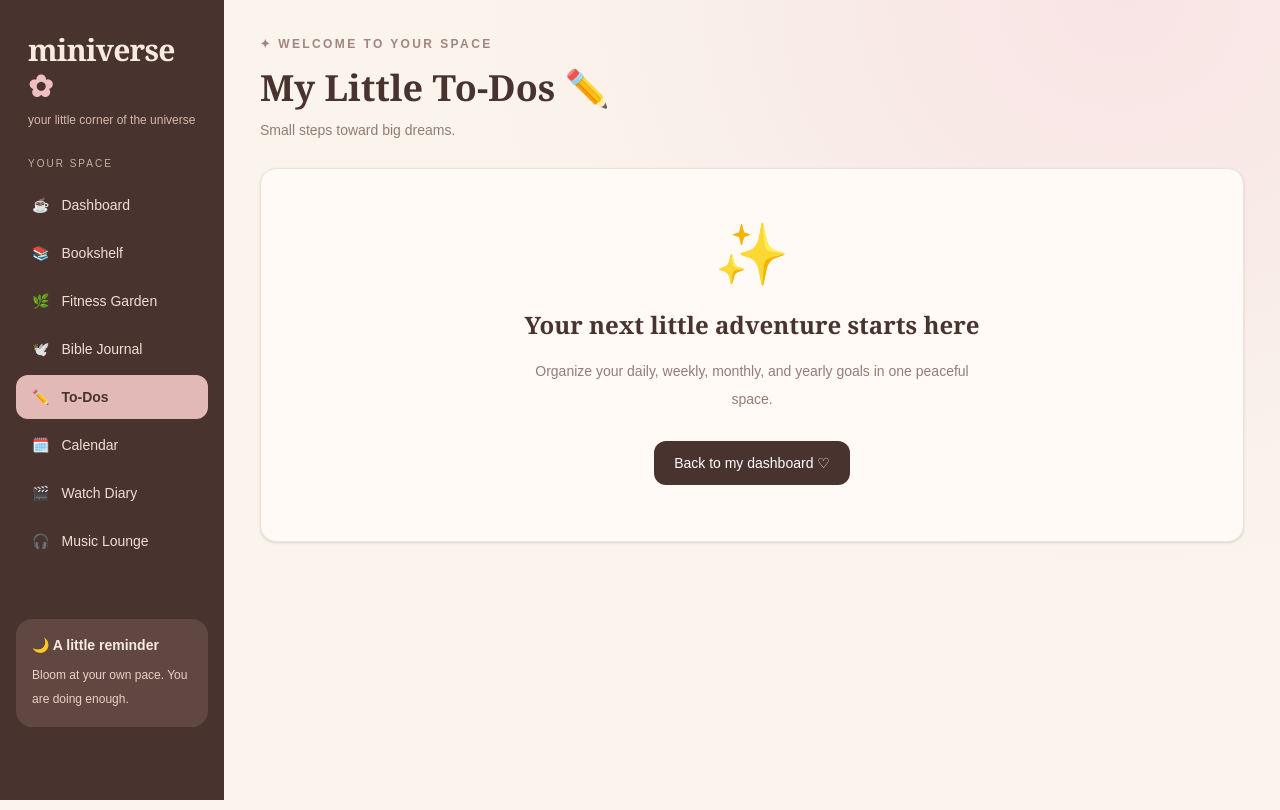
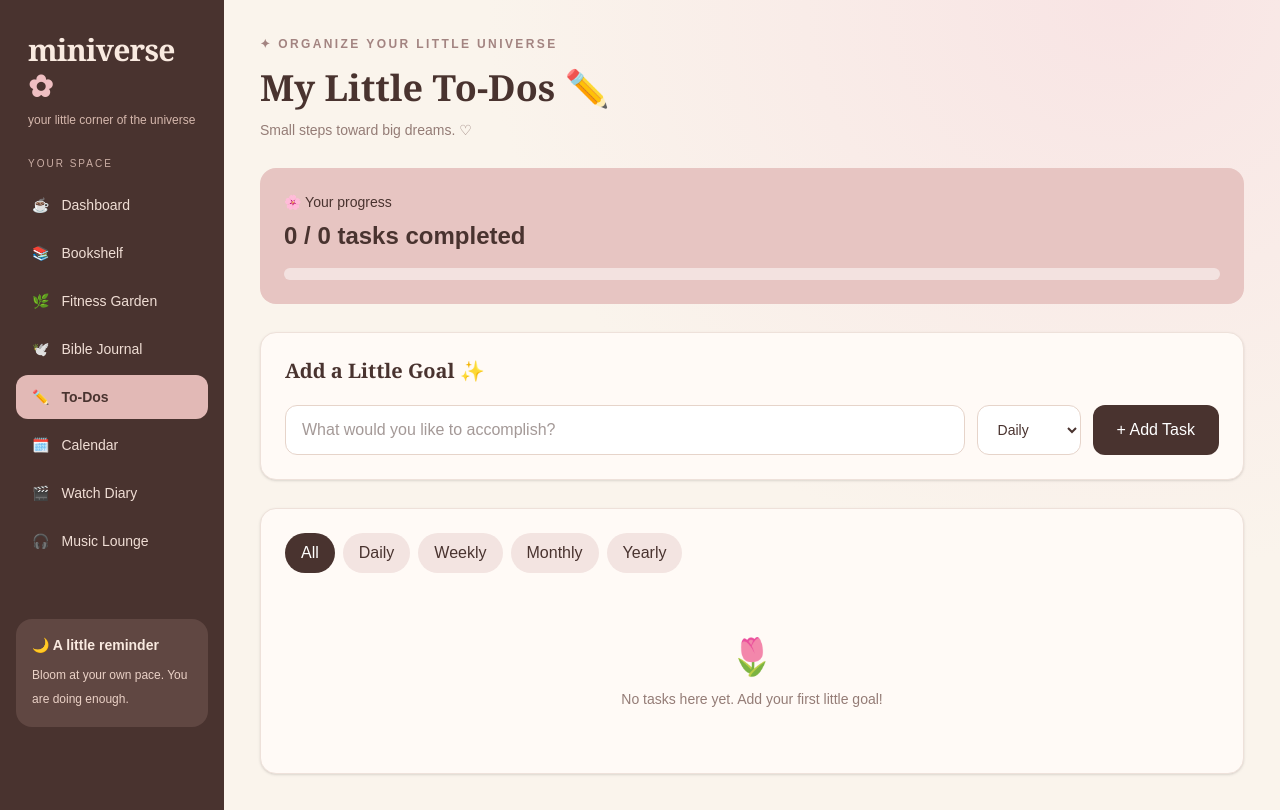
Before and after one commit to brownng2/miniverse, a Next.js app: page /todos in a window 1280 px wide. Built offline with nearby package versions, Linux system fonts and the light colour scheme.

Commit message:
new place

```diff
--- a/src/app/page.tsx
+++ b/src/app/page.tsx
@@ -3,21 +3,19 @@
 import { useEffect, useState } from "react";
 import DashboardCard from "@/components/DashboardCard";
 
-const initialTasks = [
-  "Read a few pages",
-  "Move my body",
-  "Take a mindful break",
-];
+type Task = {
+  id: string;
+  title: string;
+  completed: boolean;
+  category: "Daily" | "Weekly" | "Monthly" | "Yearly";
+};
 
 export default function Home() {
-  const [completed, setCompleted] = useState<boolean[]>([
-    false,
-    false,
-    false,
-  ]);
+  const [tasks, setTasks] = useState<Task[]>([]);
   const [ready, setReady] = useState(false);
   const [today, setToday] = useState("");
 
+  // Load the same tasks used by the To-Dos page
   useEffect(() => {
     setToday(
       new Date().toLocaleDateString("en-US", {
@@ -27,43 +25,71 @@ export default function Home() {
       })
     );
 
+    function loadTasks() {
       try {
-      const saved = localStorage.getItem("miniverse-tasks");
+        const saved = localStorage.getItem("miniverse-todos");
+
         if (saved) {
           const parsed: unknown = JSON.parse(saved);
 
-        if (
-          Array.isArray(parsed) &&
-          parsed.length === initialTasks.length &&
-          parsed.every((item) => typeof item === "boolean")
-        ) {
-          setCompleted(parsed);
+          if (Array.isArray(parsed)) {
+            setTasks(parsed as Task[]);
+          } else {
+            setTasks([]);
           }
+        } else {
+          setTasks([]);
         }
       } catch {
-      // Keep the default tasks if saved data is invalid.
+        setTasks([]);
       }
 
       setReady(true);
+    }
+
+    loadTasks();
+
+    window.addEventListener("focus", loadTasks);
+    window.addEventListener("storage", loadTasks);
+
+    return () => {
+      window.removeEventListener("focus", loadTasks);
+      window.removeEventListener("storage", loadTasks);
+    };
   }, []);
 
-  function toggleTask(index: number) {
-    const updated = completed.map((value, i) =>
-      i === index ? !value : value
+  // Complete or uncomplete a task from the dashboard
+  function toggleTask(id: string) {
+    const updated = tasks.map((task) =>
+      task.id === id
+        ? { ...task, completed: !task.completed }
+        : task
     );
 
-    setCompleted(updated);
+    setTasks(updated);
+
     localStorage.setItem(
-      "miniverse-tasks",
+      "miniverse-todos",
       JSON.stringify(updated)
     );
   }
 
-  const doneCount = completed.filter(Boolean).length;
-  const percentage = (doneCount / initialTasks.length) * 100;
+  // Show only Daily tasks on the homepage
+  const dailyTasks = tasks.filter(
+    (task) => task.category === "Daily"
+  );
+
+  const doneCount = dailyTasks.filter(
+    (task) => task.completed
+  ).length;
+
+  const percentage = dailyTasks.length
+    ? (doneCount / dailyTasks.length) * 100
+    : 0;
 
   return (
     <div className="space-y-7">
+      {/* Top label */}
       <div className="flex flex-wrap items-center justify-between gap-3">
         <p className="text-xs font-semibold tracking-[0.2em] text-[#a38481]">
           ✦ YOUR COZY CORNER
@@ -74,6 +100,7 @@ export default function Home() {
         </span>
       </div>
 
+      {/* Welcome header */}
       <header>
         <h1 className="font-serif text-3xl font-bold md:text-4xl">
           Good morning, sunshine! ☀️
@@ -88,6 +115,7 @@ export default function Home() {
         </p>
       </header>
 
+      {/* Daily reminder banner */}
       <section className="relative overflow-hidden rounded-2xl bg-gradient-to-r from-[#e7c5c2] via-[#f4dfd2] to-[#d9c6b7] p-7 md:p-9">
         <p className="text-xs font-semibold tracking-[0.2em] text-[#865d60]">
           TODAY&apos;S LITTLE REMINDER
@@ -107,6 +135,7 @@ export default function Home() {
         </span>
       </section>
 
+      {/* Progress cards */}
       <section className="grid gap-4 sm:grid-cols-2 xl:grid-cols-3">
         <DashboardCard
           title="Reading Progress"
@@ -116,9 +145,14 @@ export default function Home() {
           <p className="text-xs uppercase tracking-wider text-[#947c76]">
             Your current book
           </p>
+
           <p className="mt-3 text-2xl font-bold">
-            0 <span className="text-sm font-normal">pages</span>
+            0{" "}
+            <span className="text-sm font-normal">
+              pages
+            </span>
           </p>
+
           <div className="mt-4 h-2 rounded-full bg-[#f1e2de]" />
         </DashboardCard>
 
@@ -130,25 +164,36 @@ export default function Home() {
           <p className="text-xs uppercase tracking-wider text-[#947c76]">
             Movement goal
           </p>
+
           <p className="mt-3 text-2xl font-bold">
-            0 <span className="text-sm font-normal">/ 8,000</span>
+            0{" "}
+            <span className="text-sm font-normal">
+              / 8,000
+            </span>
           </p>
+
           <div className="mt-4 h-2 rounded-full bg-[#f1e2de]" />
         </DashboardCard>
 
-        <DashboardCard title="Tasks Completed" emoji="✨">
+        <DashboardCard
+          title="Tasks Completed"
+          emoji="✨"
+          href="/todos"
+        >
           <p className="text-xs uppercase tracking-wider text-[#947c76]">
             Today&apos;s progress
           </p>
 
           <p className="mt-3 text-2xl font-bold">
             {ready ? doneCount : 0}
-            <span className="text-sm font-normal"> / 3</span>
+            <span className="text-sm font-normal">
+              {" "} / {ready ? dailyTasks.length : 0}
+            </span>
           </p>
 
           <div className="mt-4 h-2 overflow-hidden rounded-full bg-[#f1e2de]">
             <div
-              className="h-full rounded-full bg-[#d9a4ab] transition-all"
+              className="h-full rounded-full bg-[#d9a4ab] transition-all duration-300"
               style={{
                 width: `${ready ? percentage : 0}%`,
               }}
@@ -157,39 +202,66 @@ export default function Home() {
         </DashboardCard>
       </section>
 
+      {/* Main dashboard widgets */}
       <section className="grid gap-4 lg:grid-cols-2">
-        <DashboardCard title="Today's Little Goals" emoji="✏️">
+        {/* Real daily tasks */}
+        <DashboardCard
+          title="Today's Little Goals"
+          emoji="✏️"
+        >
           <div className="space-y-4">
-            {initialTasks.map((task, index) => (
+            {!ready ? (
+              <p className="text-sm text-[#947c76]">
+                Loading your goals...
+              </p>
+            ) : dailyTasks.length === 0 ? (
+              <div className="py-5 text-center">
+                <p className="text-3xl">🌷</p>
+
+                <p className="mt-3 text-sm text-[#947c76]">
+                  No daily goals yet!
+                </p>
+
+                <p className="mt-1 text-xs text-[#a38481]">
+                  Visit To-Dos to add your first daily goal.
+                </p>
+              </div>
+            ) : (
+              dailyTasks.map((task) => (
                 <label
-                key={task}
+                  key={task.id}
                   className="flex cursor-pointer items-center gap-3 text-sm"
                 >
                   <input
                     type="checkbox"
-                  checked={ready ? completed[index] : false}
-                  onChange={() => toggleTask(index)}
+                    checked={task.completed}
+                    onChange={() => toggleTask(task.id)}
                     className="h-4 w-4 accent-[#b78591]"
                   />
 
                   <span
                     className={
-                    ready && completed[index]
+                      task.completed
                         ? "text-[#a38e87] line-through"
                         : ""
                     }
                   >
-                  {task}
+                    {task.title}
                   </span>
                 </label>
-            ))}
+              ))
+            )}
           </div>
 
-          <p className="mt-6 text-xs text-[#947c76]">
-            Every little win counts ♡
-          </p>
+          <a
+            href="/todos"
+            className="mt-6 inline-block text-xs font-semibold text-[#9d717e] hover:underline"
+          >
+            Manage all my goals ♡
+          </a>
         </DashboardCard>
 
+        {/* Bible widget */}
         <DashboardCard
           title="A Quiet Moment"
           emoji="🕊️"
@@ -204,6 +276,7 @@ export default function Home() {
           </p>
         </DashboardCard>
 
+        {/* Music widget */}
         <DashboardCard
           title="The Music Lounge"
           emoji="🎧"
@@ -230,7 +303,11 @@ export default function Home() {
           </p>
         </DashboardCard>
 
-        <DashboardCard title="Little Joys" emoji="🎀">
+        {/* Little joys */}
+        <DashboardCard
+          title="Little Joys"
+          emoji="🎀"
+        >
           <div className="space-y-3 text-sm">
             <p>🍓 A slow morning</p>
             <p>🌷 Fresh flowers</p>
--- a/src/app/todos/page.tsx
+++ b/src/app/todos/page.tsx
@@ -1,12 +1,266 @@
-import SectionPage from "@/components/SectionPage";
+"use client";
+
+import { useEffect, useState } from "react";
+
+type Task = {
+  id: string;
+  title: string;
+  completed: boolean;
+  category: "Daily" | "Weekly" | "Monthly" | "Yearly";
+};
+
+const categories = [
+  "Daily",
+  "Weekly",
+  "Monthly",
+  "Yearly",
+] as const;
 
 export default function TodosPage() {
+  const [tasks, setTasks] = useState<Task[]>([]);
+  const [newTask, setNewTask] = useState("");
+  const [category, setCategory] =
+    useState<Task["category"]>("Daily");
+  const [filter, setFilter] = useState("All");
+  const [loaded, setLoaded] = useState(false);
+
+  useEffect(() => {
+    try {
+      const saved = localStorage.getItem("miniverse-todos");
+      if (saved) {
+        const parsed = JSON.parse(saved);
+        if (Array.isArray(parsed)) {
+          setTasks(parsed);
+        }
+      }
+    } catch {
+      // Ignore invalid saved data.
+    }
+    setLoaded(true);
+  }, []);
+
+  useEffect(() => {
+    if (loaded) {
+      localStorage.setItem(
+        "miniverse-todos",
+        JSON.stringify(tasks)
+      );
+    }
+  }, [tasks, loaded]);
+
+  function addTask(e: React.FormEvent<HTMLFormElement>) {
+    e.preventDefault();
+
+    if (!newTask.trim()) return;
+
+    const task: Task = {
+      id: crypto.randomUUID(),
+      title: newTask.trim(),
+      completed: false,
+      category,
+    };
+
+    setTasks((previous) => [...previous, task]);
+    setNewTask("");
+  }
+
+  function toggleTask(id: string) {
+    setTasks((previous) =>
+      previous.map((task) =>
+        task.id === id
+          ? { ...task, completed: !task.completed }
+          : task
+      )
+    );
+  }
+
+  function deleteTask(id: string) {
+    setTasks((previous) =>
+      previous.filter((task) => task.id !== id)
+    );
+  }
+
+  function editTask(id: string) {
+    const task = tasks.find((item) => item.id === id);
+    if (!task) return;
+
+    const updated = window.prompt(
+      "Edit your task:",
+      task.title
+    );
+
+    if (!updated?.trim()) return;
+
+    setTasks((previous) =>
+      previous.map((item) =>
+        item.id === id
+          ? { ...item, title: updated.trim() }
+          : item
+      )
+    );
+  }
+
+  const visibleTasks =
+    filter === "All"
+      ? tasks
+      : tasks.filter((task) => task.category === filter);
+
+  const completedCount = tasks.filter(
+    (task) => task.completed
+  ).length;
+
   return (
-    <SectionPage
-      title="My Little To-Dos ✏️"
-      subtitle="Small steps toward big dreams."
-      emoji="✨"
-      description="Organize your daily, weekly, monthly, and yearly goals in one peaceful space."
-    />
+    <div className="space-y-7">
+      <header>
+        <p className="text-xs font-semibold tracking-[0.2em] text-[#a38481]">
+          ✦ ORGANIZE YOUR LITTLE UNIVERSE
+        </p>
+
+        <h1 className="mt-4 font-serif text-4xl font-bold">
+          My Little To-Dos ✏️
+        </h1>
+
+        <p className="mt-3 text-sm text-[#947c76]">
+          Small steps toward big dreams. ♡
+        </p>
+      </header>
+
+      <div className="rounded-2xl bg-[#e7c5c2] p-6">
+        <p className="text-sm font-medium">
+          🌸 Your progress
+        </p>
+
+        <h2 className="mt-2 text-2xl font-bold">
+          {completedCount} / {tasks.length} tasks completed
+        </h2>
+
+        <div className="mt-4 h-3 overflow-hidden rounded-full bg-white/50">
+          <div
+            className="h-full rounded-full bg-[#9d717e] transition-all"
+            style={{
+              width: `${
+                tasks.length
+                  ? (completedCount / tasks.length) * 100
+                  : 0
+              }%`,
+            }}
+          />
+        </div>
+      </div>
+
+      <form
+        onSubmit={addTask}
+        className="rounded-2xl border border-[#eee1da] bg-[#fffaf6] p-6 shadow-sm"
+      >
+        <h2 className="font-serif text-xl font-bold">
+          Add a Little Goal ✨
+        </h2>
+
+        <div className="mt-5 flex flex-wrap gap-3">
+          <input
+            value={newTask}
+            onChange={(e) => setNewTask(e.target.value)}
+            placeholder="What would you like to accomplish?"
+            className="min-w-0 flex-1 rounded-xl border border-[#e6d4ca] bg-white px-4 py-3 text-sm outline-none focus:border-[#b78591]"
+          />
+
+          <select
+            value={category}
+            onChange={(e) =>
+              setCategory(e.target.value as Task["category"])
+            }
+            className="rounded-xl border border-[#e6d4ca] bg-white px-4 py-3 text-sm"
+          >
+            {categories.map((item) => (
+              <option key={item}>{item}</option>
+            ))}
+          </select>
+
+          <button
+            type="submit"
+            className="rounded-xl bg-[#49332f] px-6 py-3 text-sm font-semibold text-white transition hover:bg-[#624944]"
+          >
+            + Add Task
+          </button>
+        </div>
+      </form>
+
+      <section className="rounded-2xl border border-[#eee1da] bg-[#fffaf6] p-6 shadow-sm">
+        <div className="flex flex-wrap gap-2">
+          {["All", ...categories].map((item) => (
+            <button
+              key={item}
+              onClick={() => setFilter(item)}
+              className={`rounded-full px-4 py-2 text-xs font-medium transition ${
+                filter === item
+                  ? "bg-[#49332f] text-white"
+                  : "bg-[#f3e4e1] text-[#49332f] hover:bg-[#e9d1d0]"
+              }`}
+            >
+              {item}
+            </button>
+          ))}
+        </div>
+
+        <div className="mt-6 space-y-3">
+          {!loaded ? (
+            <p className="text-sm text-[#947c76]">
+              Loading your goals...
+            </p>
+          ) : visibleTasks.length === 0 ? (
+            <div className="py-10 text-center">
+              <p className="text-4xl">🌷</p>
+              <p className="mt-3 text-sm text-[#947c76]">
+                No tasks here yet. Add your first little goal!
+              </p>
+            </div>
+          ) : (
+            visibleTasks.map((task) => (
+              <div
+                key={task.id}
+                className="flex flex-wrap items-center gap-3 rounded-xl bg-[#f9f0e9] p-4"
+              >
+                <input
+                  type="checkbox"
+                  checked={task.completed}
+                  onChange={() => toggleTask(task.id)}
+                  className="h-5 w-5 accent-[#b78591]"
+                />
+
+                <div className="min-w-0 flex-1">
+                  <p
+                    className={`text-sm font-medium ${
+                      task.completed
+                        ? "text-[#a38e87] line-through"
+                        : ""
+                    }`}
+                  >
+                    {task.title}
+                  </p>
+
+                  <p className="mt-1 text-xs text-[#947c76]">
+                    {task.category}
+                  </p>
+                </div>
+
+                <button
+                  onClick={() => editTask(task.id)}
+                  className="rounded-lg px-3 py-2 text-xs text-[#785b65] hover:bg-[#ead8d2]"
+                >
+                  Edit
+                </button>
+
+                <button
+                  onClick={() => deleteTask(task.id)}
+                  className="rounded-lg px-3 py-2 text-xs text-red-700 hover:bg-red-100"
+                >
+                  Delete
+                </button>
+              </div>
+            ))
+          )}
+        </div>
+      </section>
+    </div>
   );
 }
```
Also changed, not shown: src/components/DashboardCard.tsx (+17 -6 lines). Lines whose indentation alone changed are shown as unchanged.
